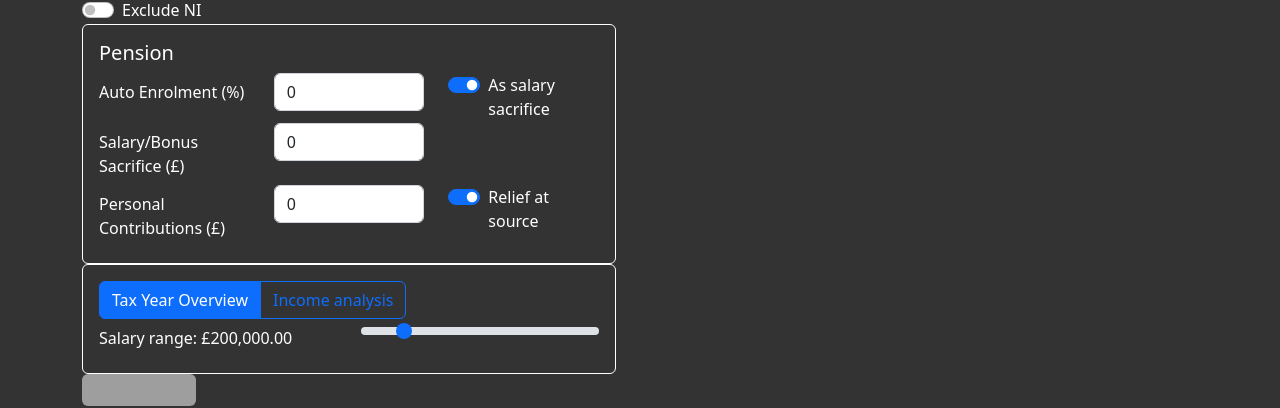
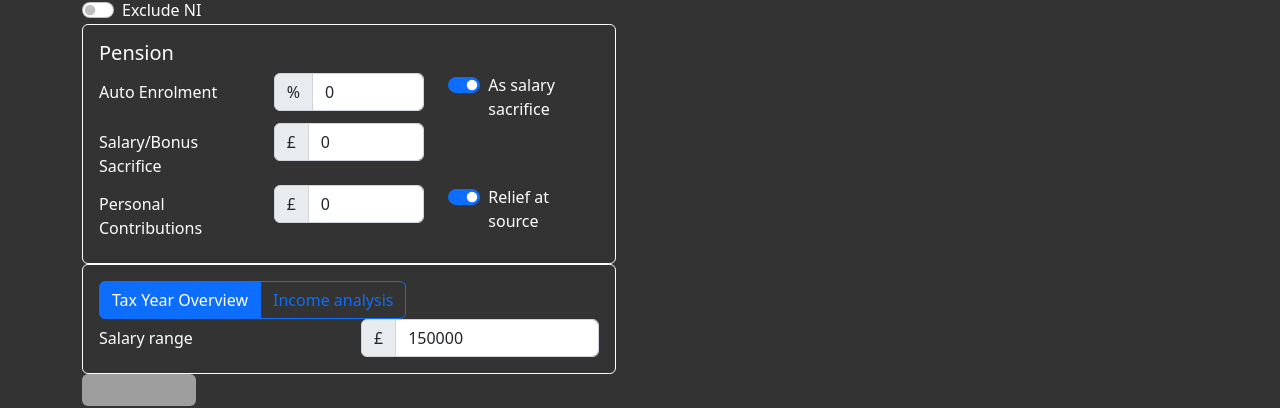
Before and after one commit to wozniakpawel/cooltaxtool, a React (Create React App) app: page / in a window 1280 px wide. Shown: the part 212-620 px from the top of the page. Built offline with nearby package versions, Linux system fonts and the light colour scheme; grey boxes are pictures that could not be loaded.

Commit message:
add input unit labels

```diff
--- a/src/components/UserMenu.js
+++ b/src/components/UserMenu.js
@@ -1,12 +1,11 @@
 import React, { useState, useEffect } from 'react';
-import { Container, Card, Row, Col, Form, Alert, Button, ButtonGroup } from 'react-bootstrap';
-import { numberWithCommas } from '../utils/DisplayFormat';
+import { Container, Card, Row, Col, Form, Alert, Button, ButtonGroup, InputGroup } from 'react-bootstrap';
 
 export const defaultInputs = {
     taxYear: '2023/24',
     studentLoan: 'none',
     grossIncome: 0,
-    salaryRange: 200000,
+    salaryRange: 150000,
     residentInScotland: false,
     noNI: false,
     pensionContributions: {
@@ -109,8 +108,10 @@ export function UserMenu({ onUserInputsChange }) {
                         <Card.Body>
                             <Card.Title>Pension</Card.Title>
                             <Form.Group as={Row} controlId="pensionContributions.autoEnrolment">
-                                <Form.Label column sm={4}>Auto Enrolment (%)</Form.Label>
+                                <Form.Label column sm={4}>Auto Enrolment</Form.Label>
                                 <Col sm={4}>
+                                    <InputGroup>
+                                        <InputGroup.Text>%</InputGroup.Text>
                                         <Form.Control
                                             type="number"
                                             name="pensionContributions.autoEnrolment"
@@ -120,6 +121,7 @@ export function UserMenu({ onUserInputsChange }) {
                                             max={100}
                                             step={1}
                                         />
+                                    </InputGroup>
                                 </Col>
                                 <Col sm={4}>
                                     <Form.Check
@@ -133,8 +135,10 @@ export function UserMenu({ onUserInputsChange }) {
                                 </Col>
                             </Form.Group>
                             <Form.Group as={Row} controlId="pensionContributions.salarySacrifice">
-                                <Form.Label column sm={4}>Salary/Bonus Sacrifice (£)</Form.Label>
+                                <Form.Label column sm={4}>Salary/Bonus Sacrifice</Form.Label>
                                 <Col sm={4}>
+                                    <InputGroup>
+                                        <InputGroup.Text>£</InputGroup.Text>
                                         <Form.Control
                                             type="number"
                                             name="pensionContributions.salarySacrifice"
@@ -143,11 +147,14 @@ export function UserMenu({ onUserInputsChange }) {
                                             min={0}
                                             step={100}
                                         />
+                                    </InputGroup>
                                 </Col>
                             </Form.Group>
                             <Form.Group as={Row} controlId="pensionContributions.personal">
-                                <Form.Label column sm={4}>Personal Contributions (£)</Form.Label>
+                                <Form.Label column sm={4}>Personal Contributions</Form.Label>
                                 <Col sm={4}>
+                                    <InputGroup>
+                                        <InputGroup.Text>£</InputGroup.Text>
                                         <Form.Control
                                             type="number"
                                             name="pensionContributions.personal"
@@ -156,6 +163,7 @@ export function UserMenu({ onUserInputsChange }) {
                                             min={0}
                                             step={100}
                                         />
+                                    </InputGroup>
                                 </Col>
                                 <Col sm={4}>
                                     <Form.Check
@@ -194,8 +202,10 @@ export function UserMenu({ onUserInputsChange }) {
 
                             {inputs.incomeAnalysis &&
                                 <Form.Group as={Row} controlId="grossIncome">
-                                    <Form.Label column>Annual Gross Income (£)</Form.Label>
+                                    <Form.Label column>Annual Gross Income</Form.Label>
                                     <Col>
+                                        <InputGroup>
+                                            <InputGroup.Text>£</InputGroup.Text>
                                             <Form.Control
                                                 type="number"
                                                 name="grossIncome"
@@ -204,22 +214,27 @@ export function UserMenu({ onUserInputsChange }) {
                                                 min={0}
                                                 step={1000}
                                             />
+                                        </InputGroup>
                                     </Col>
                                 </Form.Group>
                             }
 
                             {!inputs.incomeAnalysis &&
                                 <Form.Group as={Row} controlId="grossIncome">
-                                    <Form.Label column>Salary range: {numberWithCommas(inputs.salaryRange)}</Form.Label>
+                                    <Form.Label column>Salary range</Form.Label>
                                     <Col>
-                                        <Form.Range
+                                        <InputGroup>
+                                            <InputGroup.Text>£</InputGroup.Text>
+                                            <Form.Control
+                                                type="number"
                                                 name="salaryRange"
                                                 value={inputs.salaryRange}
+                                                onChange={handleInputChange}
                                                 min={50000}
-                                            max={1000000}
+                                                max={950000}
                                                 step={50000}
-                                            onChange={handleInputChange}
                                             />
+                                        </InputGroup>
                                     </Col>
                                 </Form.Group>
                             }
```
Lines whose indentation alone changed are shown as unchanged.
